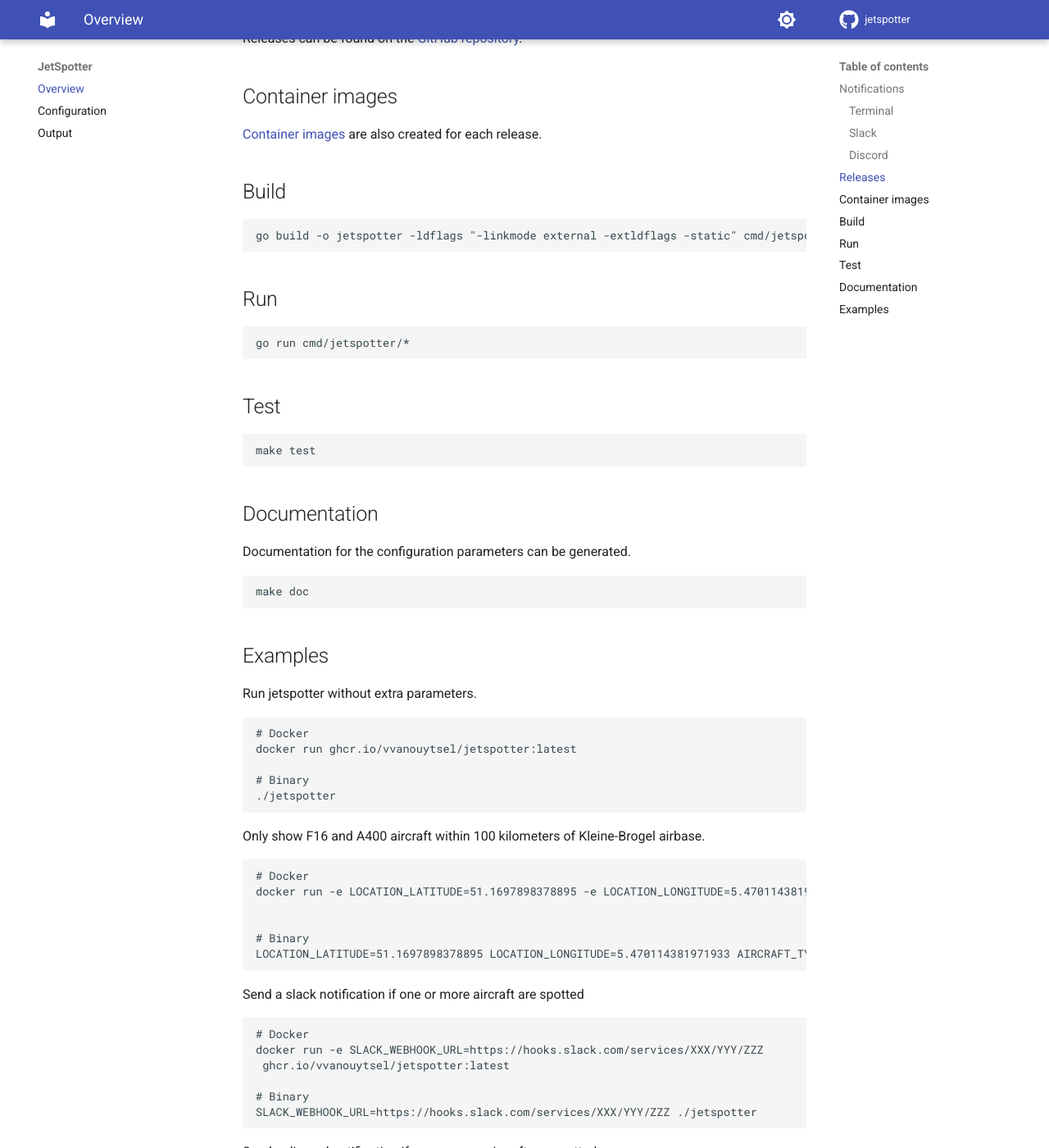
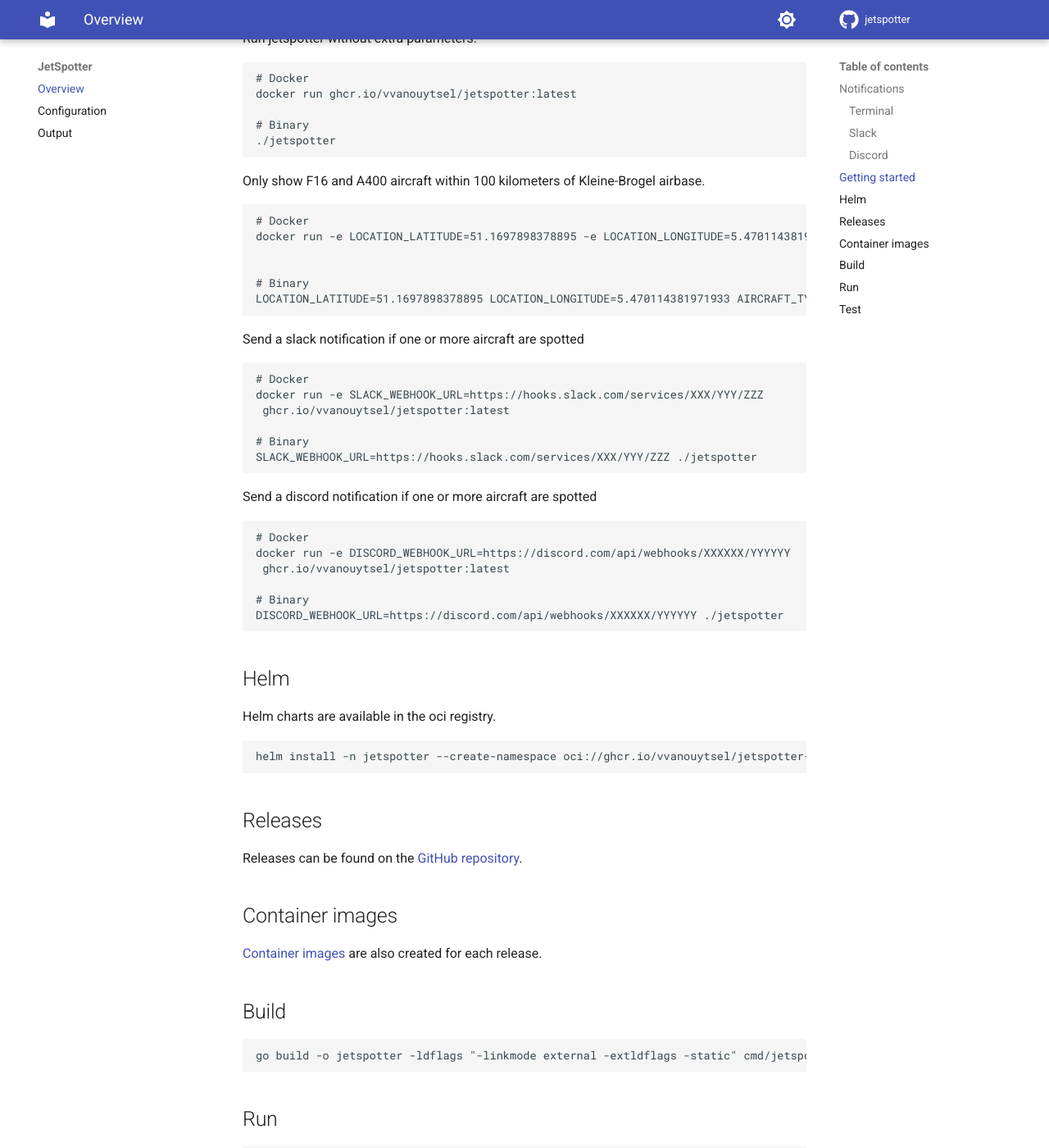
Before and after one commit to vvanouytsel/jetspotter, an MkDocs documentation site: the page built from docs/index.md, in a window 1280 px wide and 1400 px high, scrolled down 3859 px. Shown: the whole window at 82% size. Built offline with MkDocs 1.6.1 and Material for MkDocs 9.7.7, drawn with Linux system fonts in a browser that asks for light colours; comment, search, counter and statistics services are not loaded; some of the changed text lies outside the part shown.

Commit message:
docs: add docs for helm

````diff
--- a/docs/index.md
+++ b/docs/index.md
@@ -34,41 +34,7 @@ If the altitude color feature is enabled:
 If the altitude color feature is disabled:
 ![Discord notfication ](images/jetspotter-discord-2.png)
 
-## Releases
-
-Releases can be found on the [GitHub repository](https://github.com/vvanouytsel/jetspotter/releases).
-
-## Container images
-
-[Container images](https://github.com/vvanouytsel/jetspotter/pkgs/container/jetspotter) are also created for each release.
-
-## Build
-
-```bash
-go build -o jetspotter -ldflags "-linkmode external -extldflags -static" cmd/jetspotter/jetspotter.go
-```
-
-## Run
-
-```bash
-go run cmd/jetspotter/*
-```
-
-## Test
-
-```bash
-make test
-```
-
-## Documentation
-
-Documentation for the configuration parameters can be generated.
-
-```bash
-make doc
-```
-
-## Examples
+## Getting started
 
 Run jetspotter without extra parameters.
 
@@ -112,3 +78,37 @@ docker run -e DISCORD_WEBHOOK_URL=https://discord.com/api/webhooks/XXXXXX/YYYYYY
 # Binary
 DISCORD_WEBHOOK_URL=https://discord.com/api/webhooks/XXXXXX/YYYYYY ./jetspotter
 ```
+
+## Helm
+
+Helm charts are available in the oci registry.
+
+```bash
+helm install -n jetspotter --create-namespace oci://ghcr.io/vvanouytsel/jetspotter-chart/jetspotter
+```
+
+## Releases
+
+Releases can be found on the [GitHub repository](https://github.com/vvanouytsel/jetspotter/releases).
+
+## Container images
+
+[Container images](https://github.com/vvanouytsel/jetspotter/pkgs/container/jetspotter) are also created for each release.
+
+## Build
+
+```bash
+go build -o jetspotter -ldflags "-linkmode external -extldflags -static" cmd/jetspotter/jetspotter.go
+```
+
+## Run
+
+```bash
+go run cmd/jetspotter/*
+```
+
+## Test
+
+```bash
+make test
+```
````
